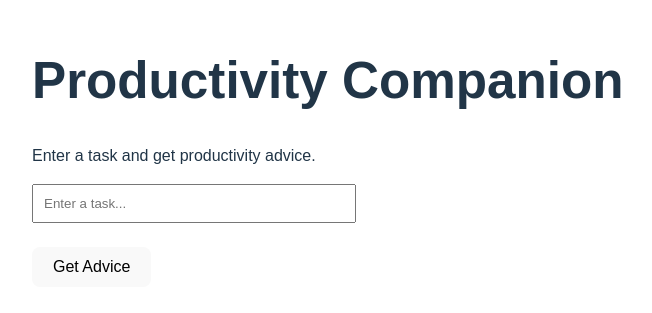
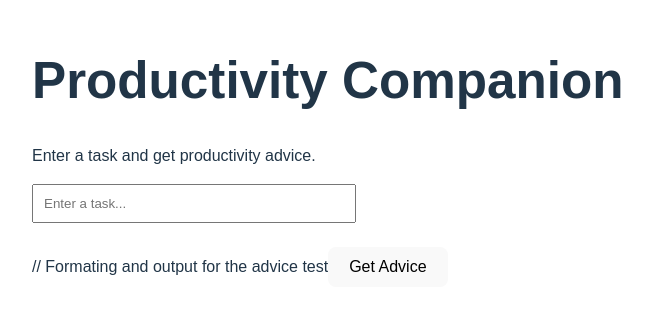
Before and after one commit to Karan-singhD/productivity-companion, a React (Vite) app in the folder client/: page / in a window 1280 px wide. Shown: the part 247-560 px from the top of the page, without its empty margins (8-660 px from the left). Built offline with nearby package versions, Linux system fonts and the light colour scheme.

Commit message:
Comments

```diff
--- a/client/src/App.jsx
+++ b/client/src/App.jsx
@@ -1,5 +1,5 @@
 import { useState } from "react";
-
+// basic react app with an input for a task and a button to get advice
 function App() {
   const [task, setTask] = useState("");
   const [advice, setAdvice] = useState("");
@@ -22,7 +22,7 @@ function App() {
     setAdvice("Could not reach the server. Make sure backend is running.");
   }
 };
-
+// Basic UI for input and displaying advice
   return (
     <div style={{fontFamily:"Arial", padding:"40px"}}>
       <h1>Productivity Companion</h1>
@@ -37,7 +37,7 @@ function App() {
       />
 
       <br/><br/>
-
+      // Formating and output for the advice test
       <button onClick={getAdvice} style={{padding:"10px 20px"}}>
         Get Advice
       </button>
```
